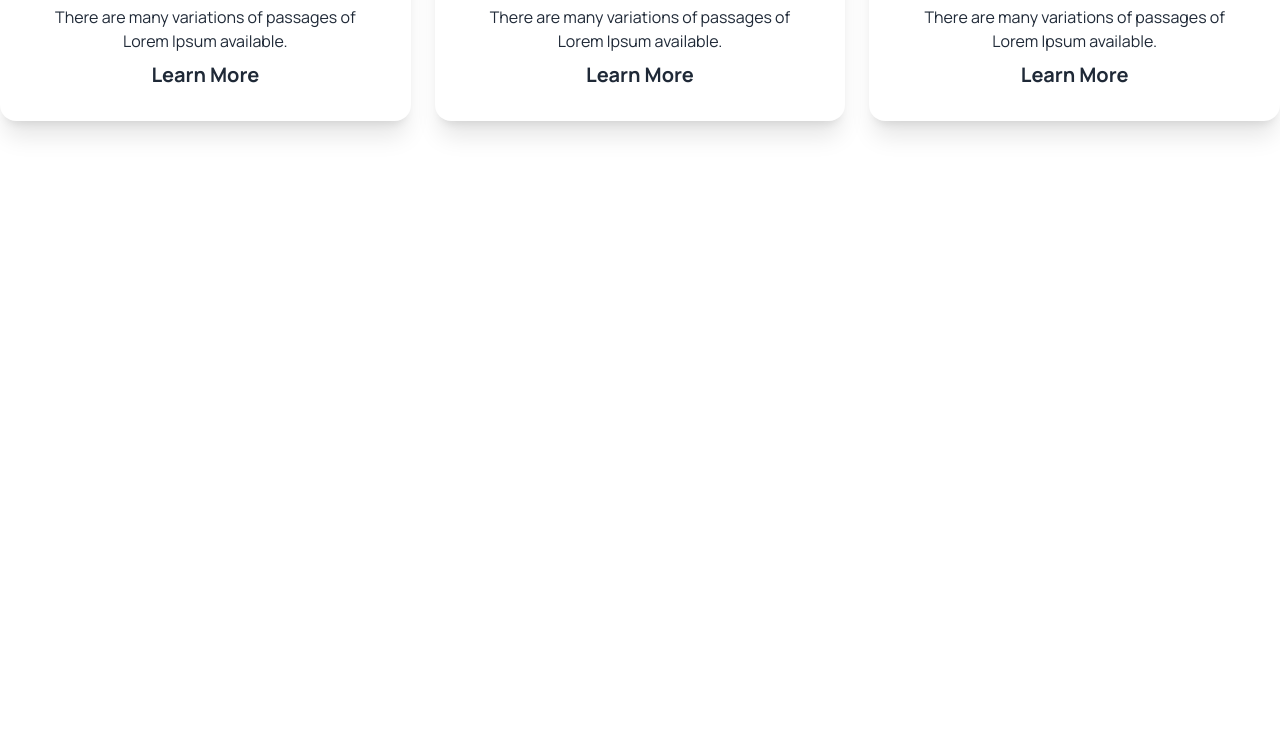
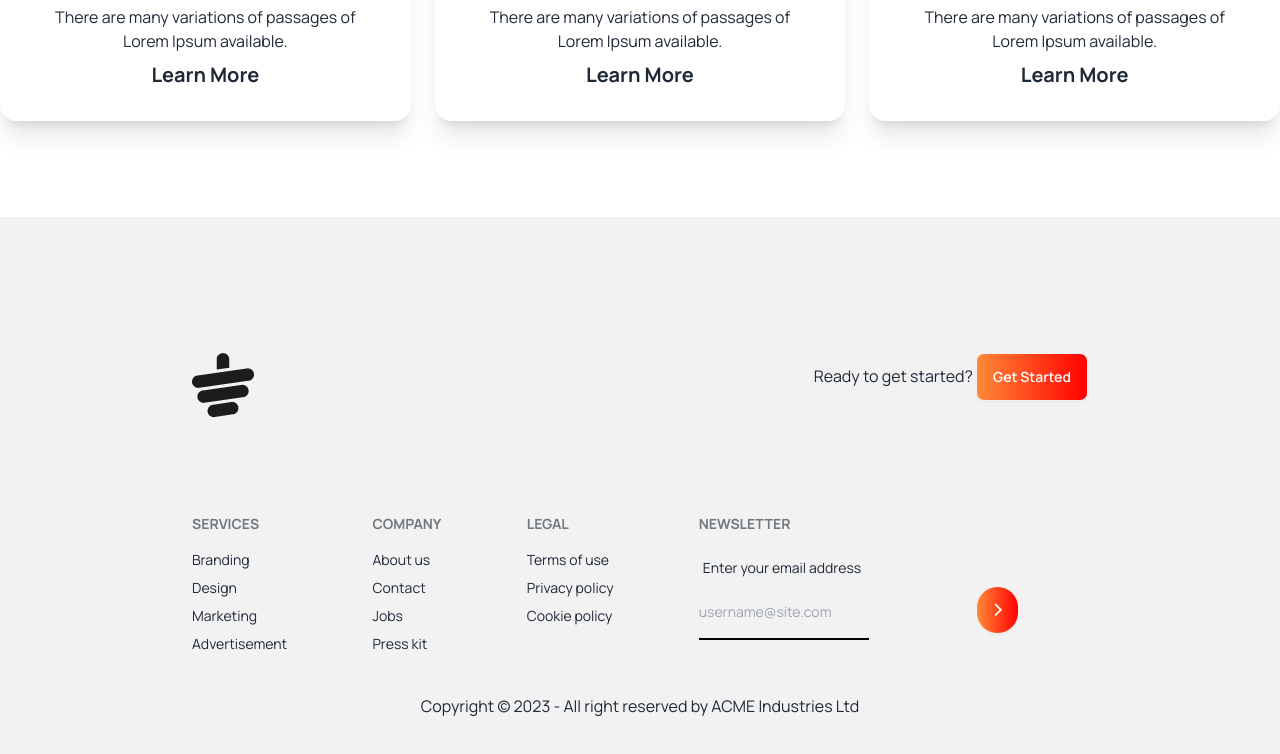
Before and after one commit to MdMehediHasan22/adda-restaurant, a plain HTML site: page index.html in a window 1280 px wide. Shown: the part 3406-4160 px from the top of the page. Before the commit the page ends 3623 px from the top, so only its background shows below. Drawn offline with nearby package versions, Linux system fonts and the light colour scheme.

Commit message:
completed the footer section

```diff
--- a/index.html
+++ b/index.html
@@ -258,8 +258,53 @@
         </div>
       </section>
     </main>
-    <footer>
-
-    </footer>
+<footer class="px-4 lg:px-48 py-10 bg-base-200 text-base-content">
+  <div class="flex justify-between my-24">
+    <img src="./images/cup.png" alt="">
+    <p>
+      <span>Ready to get started?</span>
+                <button class="btn bg-gradient-to-r from-gradient-start to-gradient-end text-white">Get Started</button>
+    </p>
+  </div>
+  <div class="footer">
+    <div>
+        <span class="footer-title">Services</span>
+        <a class="link link-hover">Branding</a>
+        <a class="link link-hover">Design</a>
+        <a class="link link-hover">Marketing</a>
+        <a class="link link-hover">Advertisement</a>
+    </div>
+    <div>
+        <span class="footer-title">Company</span>
+        <a class="link link-hover">About us</a>
+        <a class="link link-hover">Contact</a>
+        <a class="link link-hover">Jobs</a>
+        <a class="link link-hover">Press kit</a>
+    </div>
+    <div>
+        <span class="footer-title">Legal</span>
+        <a class="link link-hover">Terms of use</a>
+        <a class="link link-hover">Privacy policy</a>
+        <a class="link link-hover">Cookie policy</a>
+    </div>
+    <div>
+        <span class="footer-title">Newsletter</span>
+        <div class="form-control w-80">
+            <label class="label">
+                <span class="label-text">Enter your email address</span>
+            </label>
+            <div class="relative">
+                <input type="text" placeholder="username@site.com" class="py-4 bg-transparent border-b-2 border-black outline-none" />
+                <button class="btn text-white absolute top-0 right-0 rounded-full bg-gradient-to-r from-gradient-start to-gradient-end">
+                    <i class="fa-solid fa-chevron-right"></i>
+                </button>
+            </div>
+        </div>
+    </div>
+</div>
+<div class="mt-10 text-center">
+  <p>Copyright © 2023 - All right reserved by ACME Industries Ltd</p>
+</div>
+</footer>
 </body>
 </html>
```
